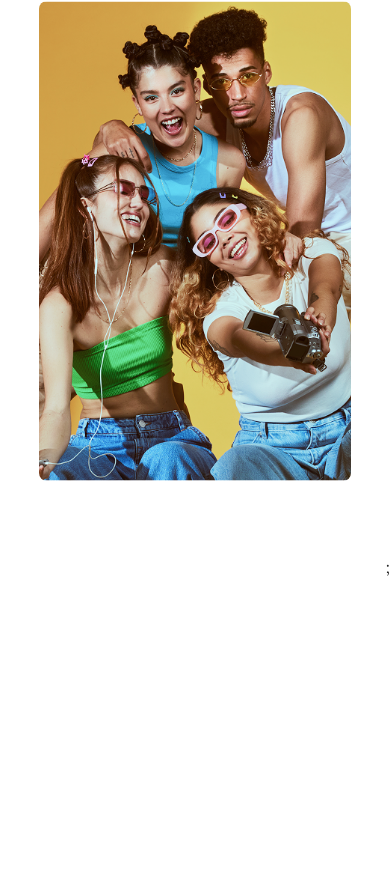
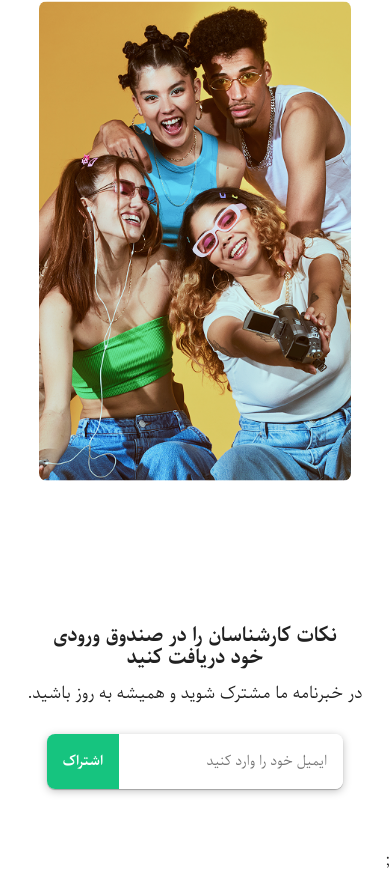
Before and after one commit to mojtaba-jsx/LINORA, a React (Vite) app: page / in a window 390 px wide. Shown: the part 9778-10652 px from the top of the page. Before the commit the page ends 10360 px from the top, so only its background shows below. Built offline with nearby package versions, Linux system fonts and the light colour scheme.

Commit message:
[InboxTips]- Add CSS And Responsive

```diff
--- a/src/components/Home/Home.jsx
+++ b/src/components/Home/Home.jsx
@@ -17,6 +17,7 @@ import Category from '../Category/Category'
 import TopBrands from '../TopBrands/TopBrands'
 import ReviewSlider from '../ReviewSlider/ReviewSlider'
 import FashionBetter from '../FashionBetter/FashionBetter'
+import InboxTips from '../InboxTips/InboxTips'
 function Home() {
   return (
     <>
@@ -37,7 +38,7 @@ function Home() {
       <TopBrands/>
       <ReviewSlider/>
       <FashionBetter/>
-
+      <InboxTips/>
     </>
   );
 }
--- a/src/components/InboxTips/InboxTips.css
+++ b/src/components/InboxTips/InboxTips.css
@@ -0,0 +1,55 @@
+.inbox-tips {
+  margin-top: 8rem;
+  margin-bottom: 4rem;
+}
+
+.inbox-tips__wrapper {
+  display: flex;
+  align-items: center;
+  justify-content: space-between;
+}
+
+.inbox-tips__right {
+}
+
+.inbox-tips__right-title {
+  font-family: "parastoo-bold", Courier, monospace;
+  font-size: 2rem;
+}
+
+.inbox-tips__right-text {
+  margin-top: 1rem;
+  font-size: 1.2rem;
+}
+
+.inbox-tips__left {
+  border-radius: 0.5rem;
+  box-shadow: rgba(0, 0, 0, 0.25) 0px 0.0625em 0.0625em,
+    rgba(0, 0, 0, 0.25) 0px 0.125em 0.5em,
+    rgba(255, 255, 255, 0.1) 0px 0px 0px 1px inset;
+}
+
+.inbox-tips__left-input {
+  padding: 1rem;
+  width: 20rem;
+  font-family: "parastoo", Courier, monospace;
+  height: 2rem;
+  height: 100%;
+  border: none;
+  outline: none;
+  border-top-right-radius: 0.5rem;
+  border-bottom-right-radius: 0.5rem;
+}
+
+.inbox-tips__left-btn {
+  padding: 1rem;
+  font-family: "parastoo-bold", Courier, monospace;
+  background-color: var(--green);
+  color: var(--white);
+  border: none;
+  outline: none;
+  border-top-left-radius: 0.5rem;
+  border-bottom-left-radius: 0.5rem;
+  height: 100%;
+  cursor: pointer;
+}
--- a/src/custom.css
+++ b/src/custom.css
@@ -299,6 +299,14 @@ body {
     width: 80%;
     margin: 1rem auto;
   }
+  /* * InboxTips Component */
+  .inbox-tips__wrapper{
+    flex-direction: column;
+    row-gap: 2rem;
+  }
+  .inbox-tips__right-text,.inbox-tips__right-title{
+    text-align: center;
+  }
 }
 @media screen and (max-width: 992px) {
   /* * Fashion Component */
@@ -407,6 +415,19 @@ body {
   .fashion-better__right__info{
     margin-top: 2rem;
   }
+  /* * InboxTips Component */
+  .inbox-tips__right-title{
+    font-size: 1.2rem;
+    width: 18rem;
+    line-height: 1.4rem;
+    margin: 0 auto;
+  }
+  .inbox-tips__right-text{
+    font-size: 1rem;
+  }
+  .inbox-tips__left-input{
+    width: 12rem;
+  }
 }
 @media screen and (max-width: 576px) {
   /* * Search Component */
```
